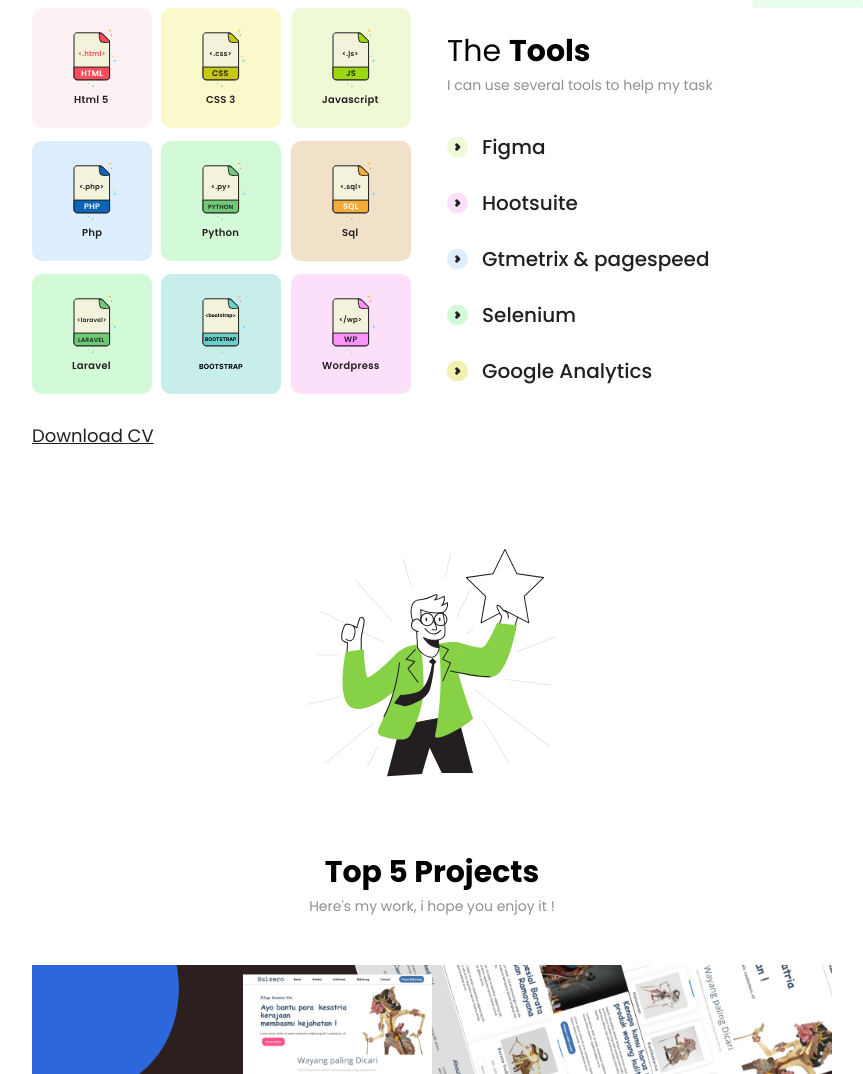
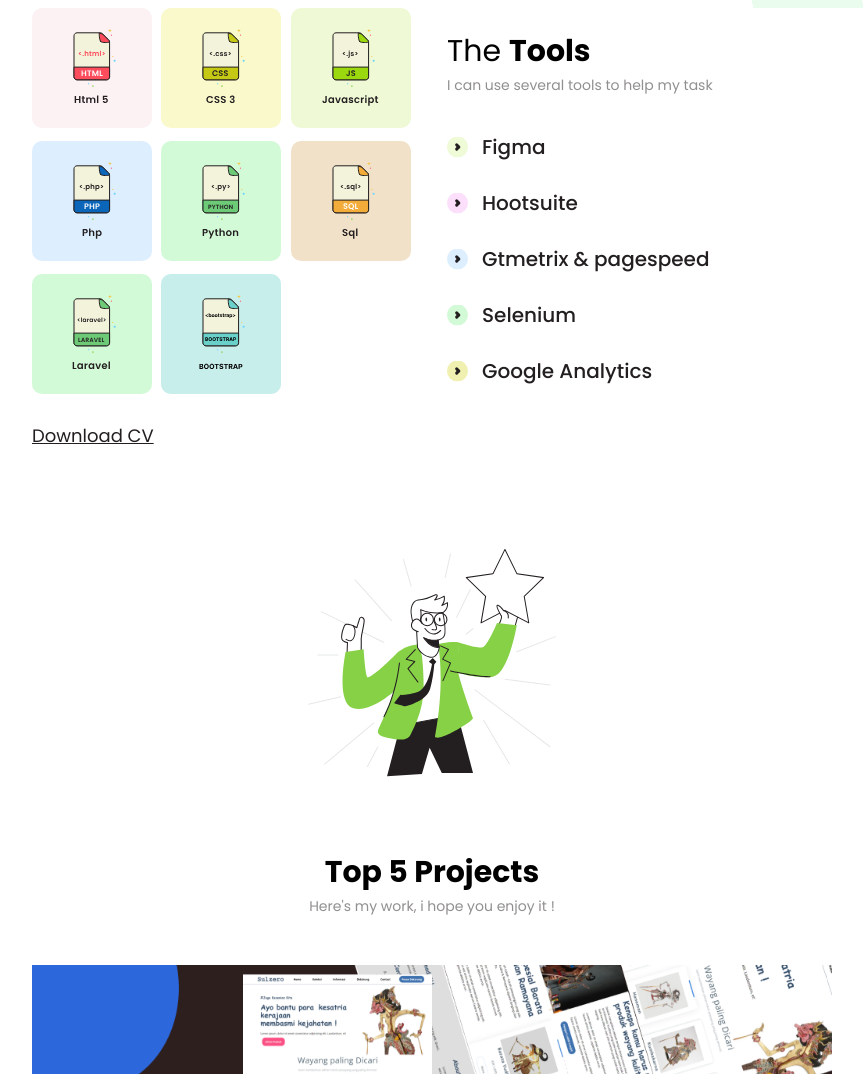
Before and after one commit to AhmadShoffian/AhmadShoffian.github.io, a plain HTML site: page index.html in a window 1280 px wide. Shown: the part 792-1866 px from the top of the page, without its empty margins (208-1071 px from the left). Drawn offline with nearby package versions, Linux system fonts and the light colour scheme.

Commit message:
tree commit

```diff
--- a/index.html
+++ b/index.html
@@ -88,7 +88,7 @@
                     <img src="assets/img/icon-skill/sql.svg" alt="sql">
                     <img src="assets/img/icon-skill/laravel.svg" alt="laravel">
                     <img src="assets/img/icon-skill/Bootstrap.svg" alt="react">
-                    <img src="assets/img/icon-skill/wordpress.svg" alt="wordpress">
+                    <!-- <img src="assets/img/icon-skill/wordpress.svg" alt="wordpress"> -->
                     <a href="assets/cv1.pdf">Download CV</a>
                 </div>
                 <div class="tools flex-1 wow fadeInRight">
```
